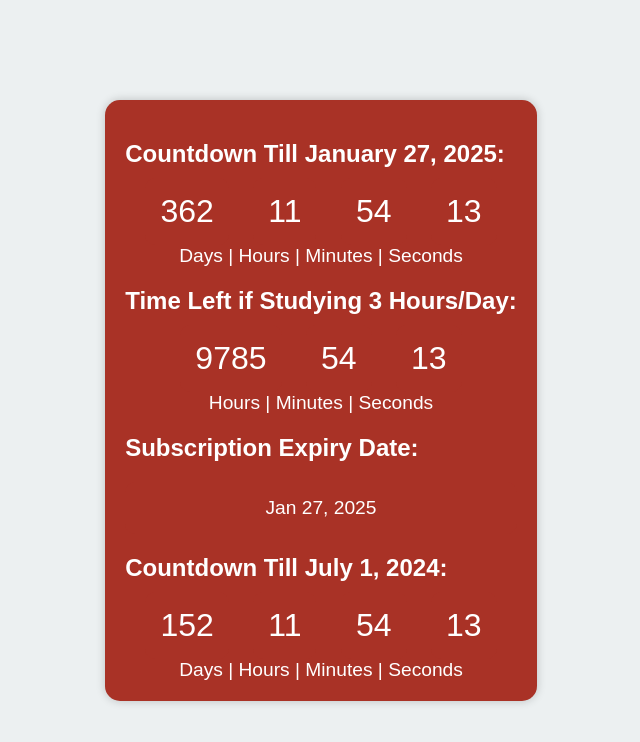
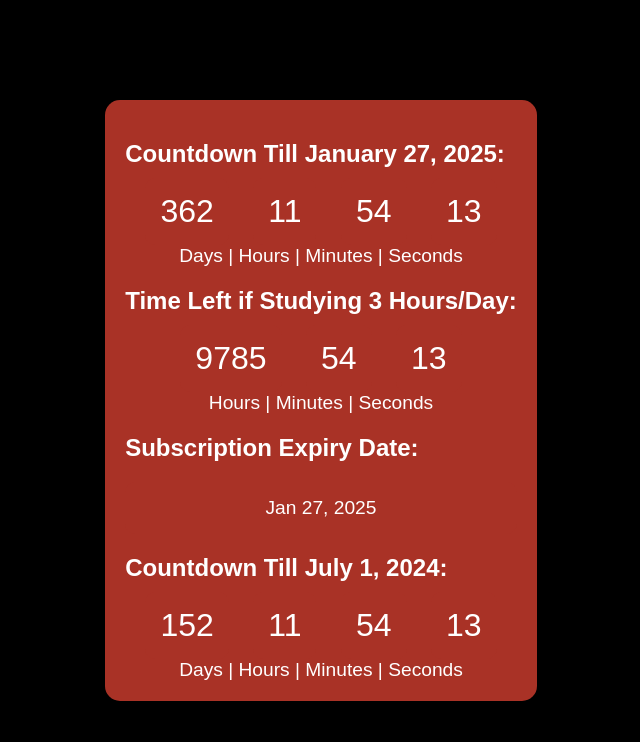
Before and after one commit to akhilrajs/bhatia_counter, a plain HTML site: page index.html in a window 1280 px wide. Shown: the whole page, without its empty margins (319-959 px from the left). Drawn offline with Linux system fonts and the light colour scheme.

Commit message:
Update index.html

```diff
--- a/index.html
+++ b/index.html
@@ -7,7 +7,7 @@
   <style>
     body {
       font-family: 'Arial', sans-serif;
-      background-color: #ecf0f1;
+      background-color: #000;
       display: flex;
       flex-direction: column;
       align-items: center;
```
